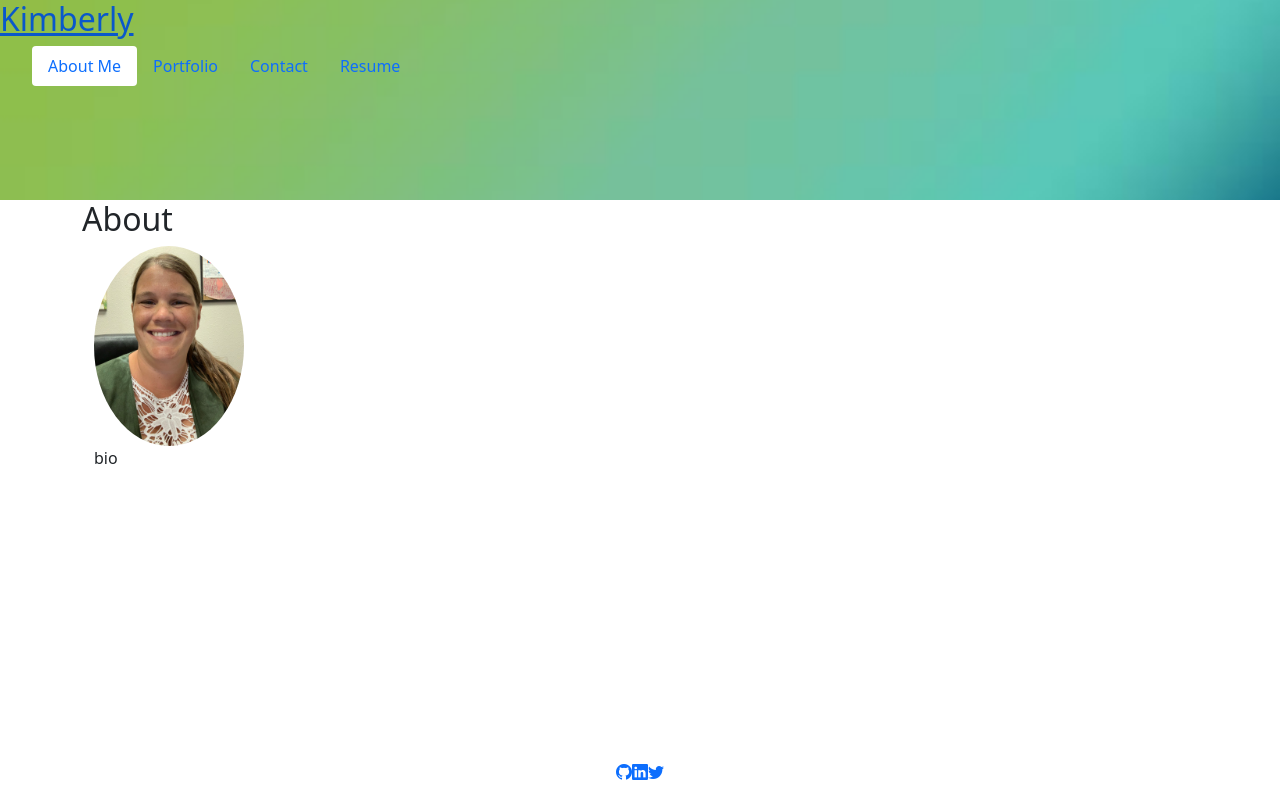
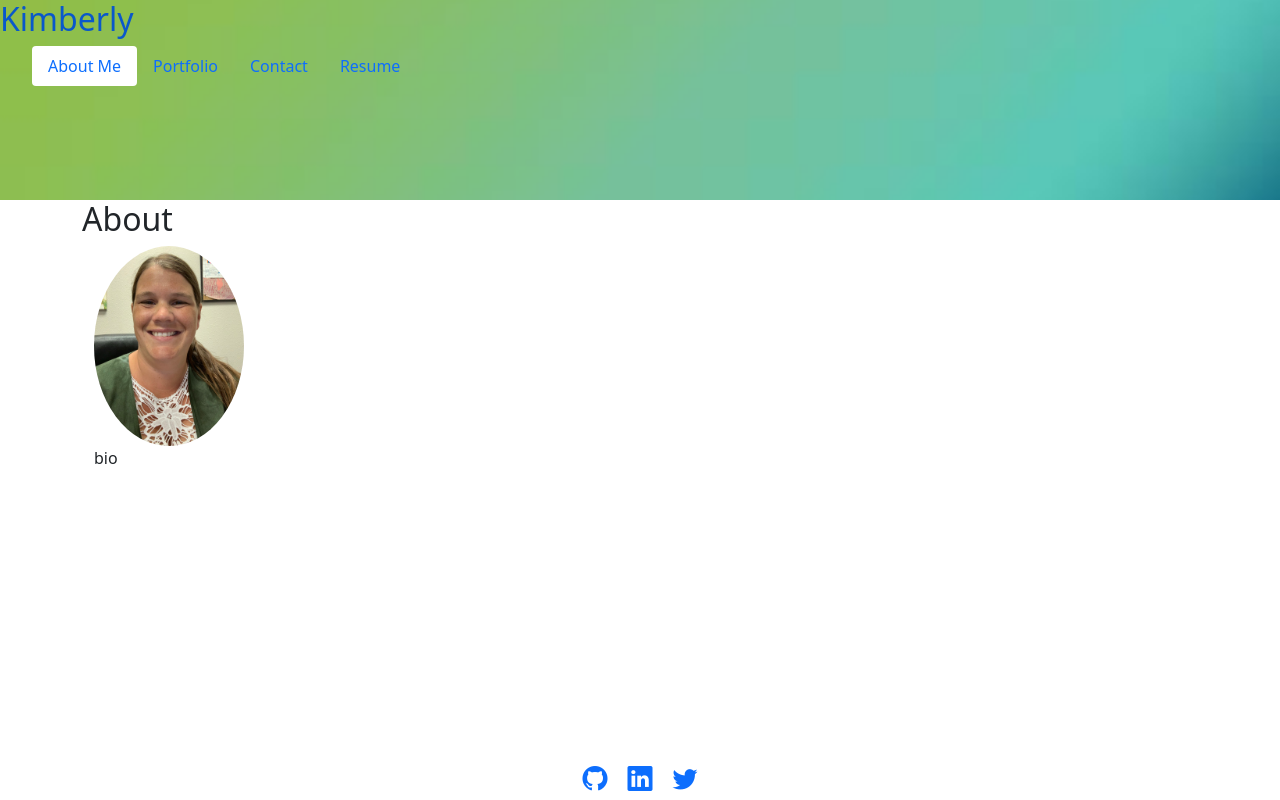
Before and after one commit to kimberlyamaya/krafty-kimberly, a React (Create React App) app: page / in a window 1280 px wide. Built offline with nearby package versions, Linux system fonts and the light colour scheme.

Commit message:
increased footer icon size

```diff
--- a/src/components/Nav.js
+++ b/src/components/Nav.js
@@ -6,7 +6,7 @@ function Nav({currentPage, handlePageChange}) {
             <div className = 'hero' style={{backgroundImage: 'url(./assets/header/portfolio-background-2.jpg)',
             backgroundRepeat: 'no-repeat', backgroundSize: 'cover', backgroundPosition: 'center', height: '200px'}}>
                 <h2>
-                    <a href='/'>
+                    <a href='/' className='header-link'>
                         Kimberly
                     </a>
                 </h2>
--- a/src/components/pages/Foot.js
+++ b/src/components/pages/Foot.js
@@ -3,15 +3,14 @@ import React from 'react'
 function Foot() {
     return (
         <footer>
-            {/* <div className='d-flex justify-content-center align-items-end px-2'> */}
             <div>
-                <a href='https://github.com/kimberlyamaya' target='_blank' rel='noreferrer noopener'>
+                <a href='https://github.com/kimberlyamaya' target='_blank' rel='noreferrer noopener' className='footer-link'>
                     <i className="bi bi-github"></i>
                 </a>
-                < a href='https://www.linkedin.com/in/kimberly-amaya-39626521b' target='_blank' rel='noreferrer noopener'>
+                < a href='https://www.linkedin.com/in/kimberly-amaya-39626521b' target='_blank' rel='noreferrer noopener' className='footer-link'>
                     <i className="bi bi-linkedin"></i>
                 </a>
-                <a href='https://twitter.com/kimamaya2021' target='_blank' rel='noreferrer noopener'>
+                <a href='https://twitter.com/kimamaya2021' target='_blank' rel='noreferrer noopener' className='footer-link'>
                     <i className="bi bi-twitter"></i>
                 </a>
             </div>
--- a/src/index.css
+++ b/src/index.css
@@ -16,6 +16,10 @@ body {
 #page-container {
   position: relative;
   min-height: 100vh;
+}
+
+.header-link {
+  text-decoration: none;
 }
 
 .container {
@@ -63,3 +67,8 @@ footer {
   width: 100%;
   height: 2.5rem;
 }
+
+.footer-link {
+  margin: 0 10px;
+  font-size: 25px;
+}
```
